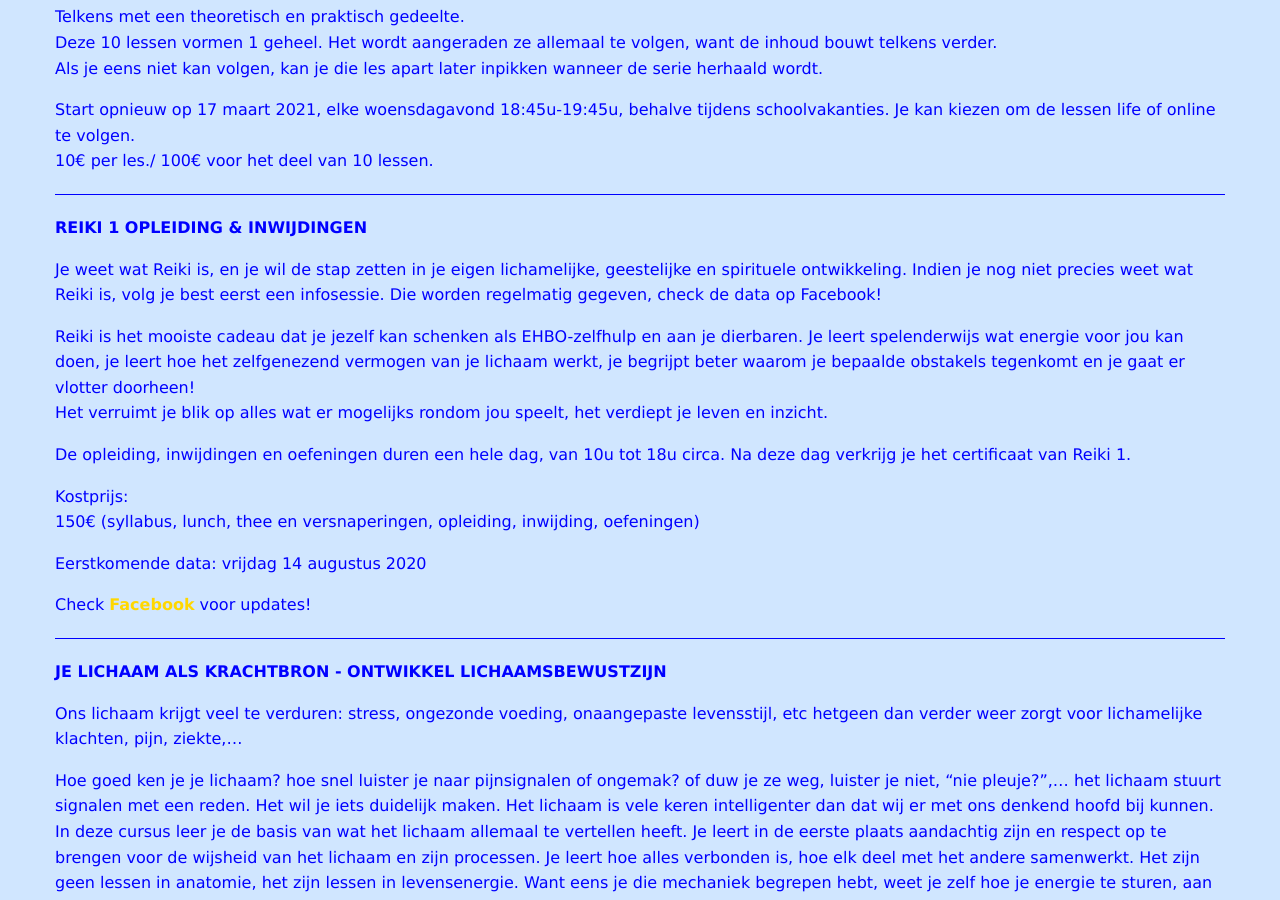
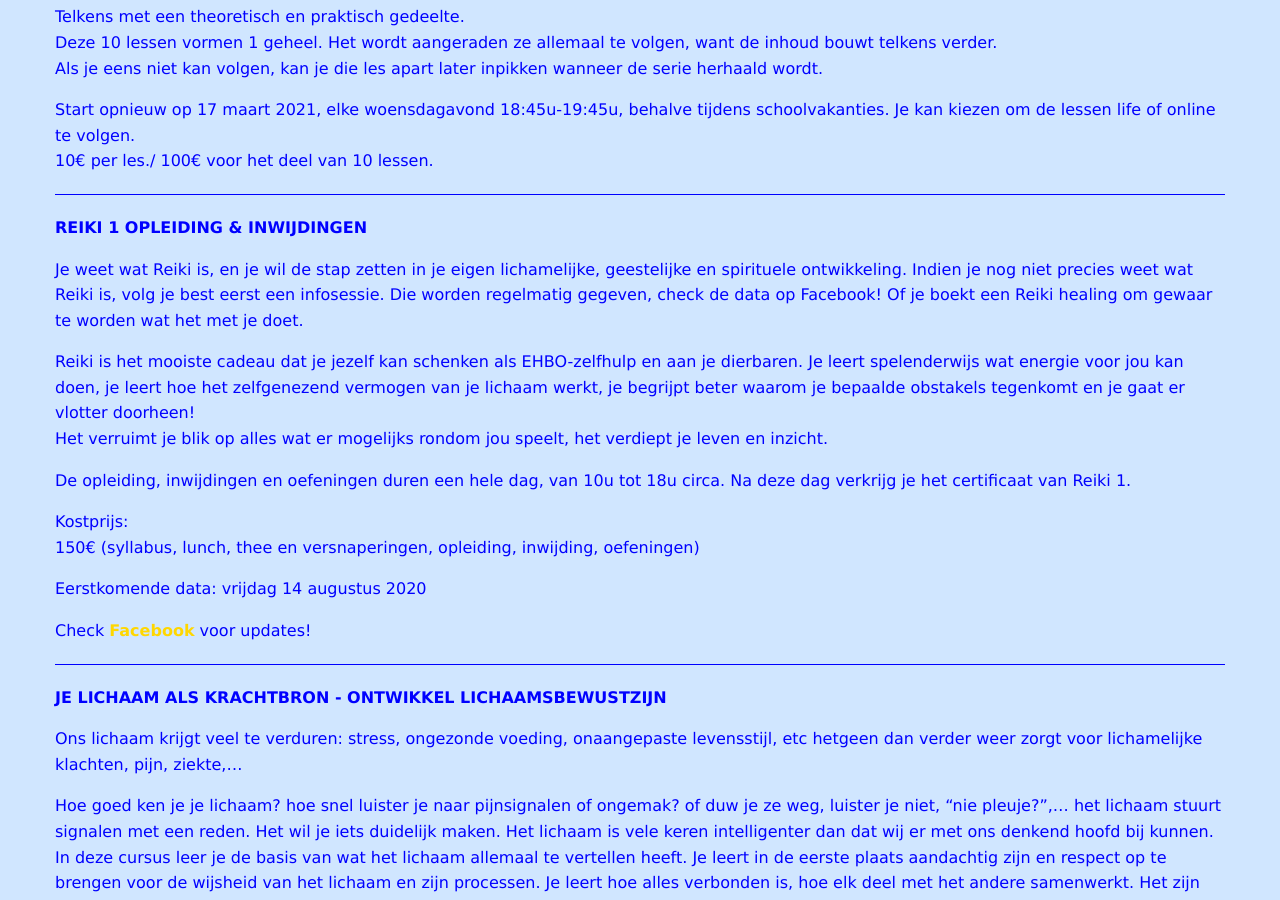
Before and after one commit to ankher/ankher.github.io, a Jekyll site: the page built from cursussen.md, in a window 1280 px wide and 900 px high, scrolled down 1317 px. Built offline with Jekyll 4.4.1, drawn with Linux system fonts in a browser that asks for light colours; nearby versions of some CDN libraries; our own code applies the rules of GitHub Pages for plain Markdown files.

Commit message:
Update cursussen.md

```diff
--- a/cursussen.md
+++ b/cursussen.md
@@ -62,7 +62,7 @@ Je kan kiezen om de lessen life of online te volgen.
 **REIKI 1 OPLEIDING & INWIJDINGEN**
 
 Je weet wat Reiki is, en je wil de stap zetten in je eigen lichamelijke, geestelijke en spirituele ontwikkeling.
-Indien je nog niet precies weet wat Reiki is, volg je best eerst een infosessie. Die worden regelmatig gegeven, check de data op Facebook!
+Indien je nog niet precies weet wat Reiki is, volg je best eerst een infosessie. Die worden regelmatig gegeven, check de data op Facebook! Of je boekt een Reiki healing om gewaar te worden wat het met je doet.
 
 
 Reiki is het mooiste cadeau dat je jezelf kan schenken als EHBO-zelfhulp en aan je dierbaren. Je leert spelenderwijs wat energie voor jou kan doen, je leert hoe het zelfgenezend vermogen van je lichaam werkt, je begrijpt beter waarom je bepaalde obstakels tegenkomt en je gaat er vlotter doorheen!
```
